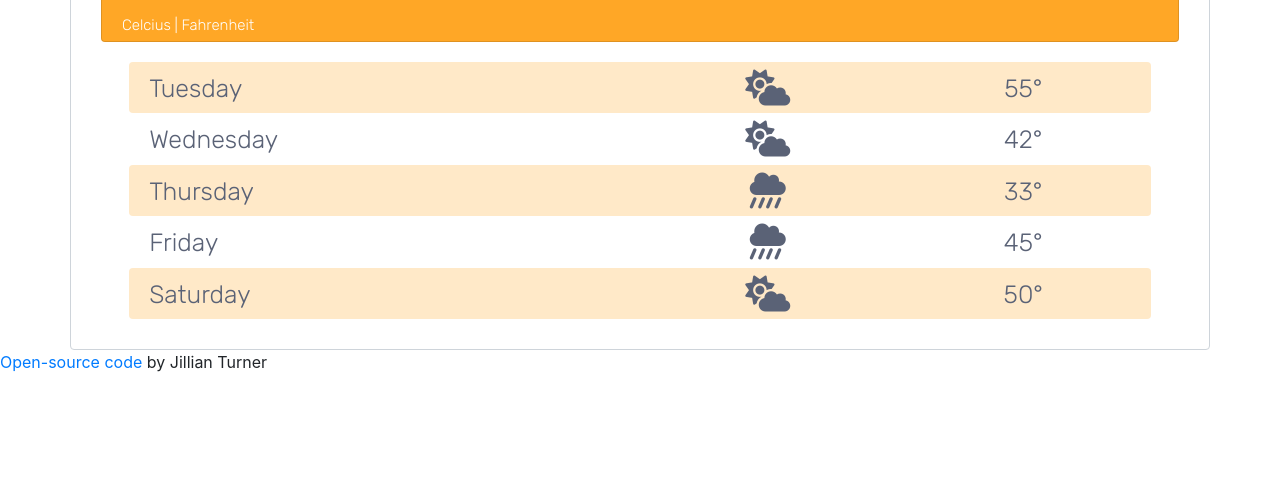
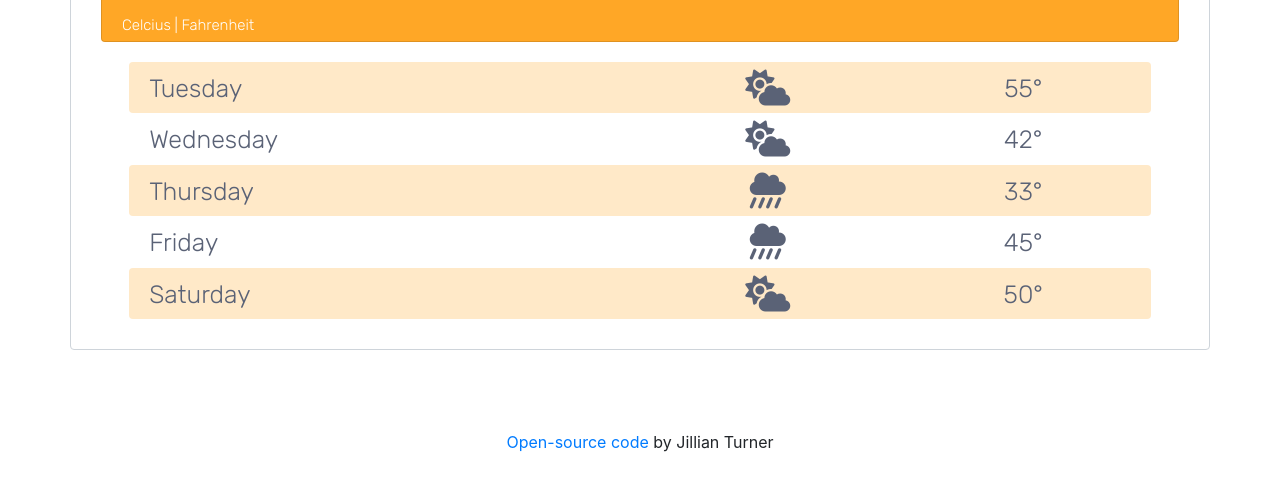
Before and after one commit to ravioli-frisbee/weather-app-project, a website built with Parcel: page index.html in a window 1280 px wide. Shown: the part 304-794 px from the top of the page. Built offline with nearby package versions, Linux system fonts and the light colour scheme.

Commit message:
Css style footer on index.html

```diff
--- a/src/styles.css
+++ b/src/styles.css
@@ -95,3 +95,8 @@ i.cloud-showers-big {
 span.celsius-fahrenheit-labels {
   margin-top: 5px;
 }
+
+footer {
+  margin: 80px;
+  text-align: center;
+}
```
